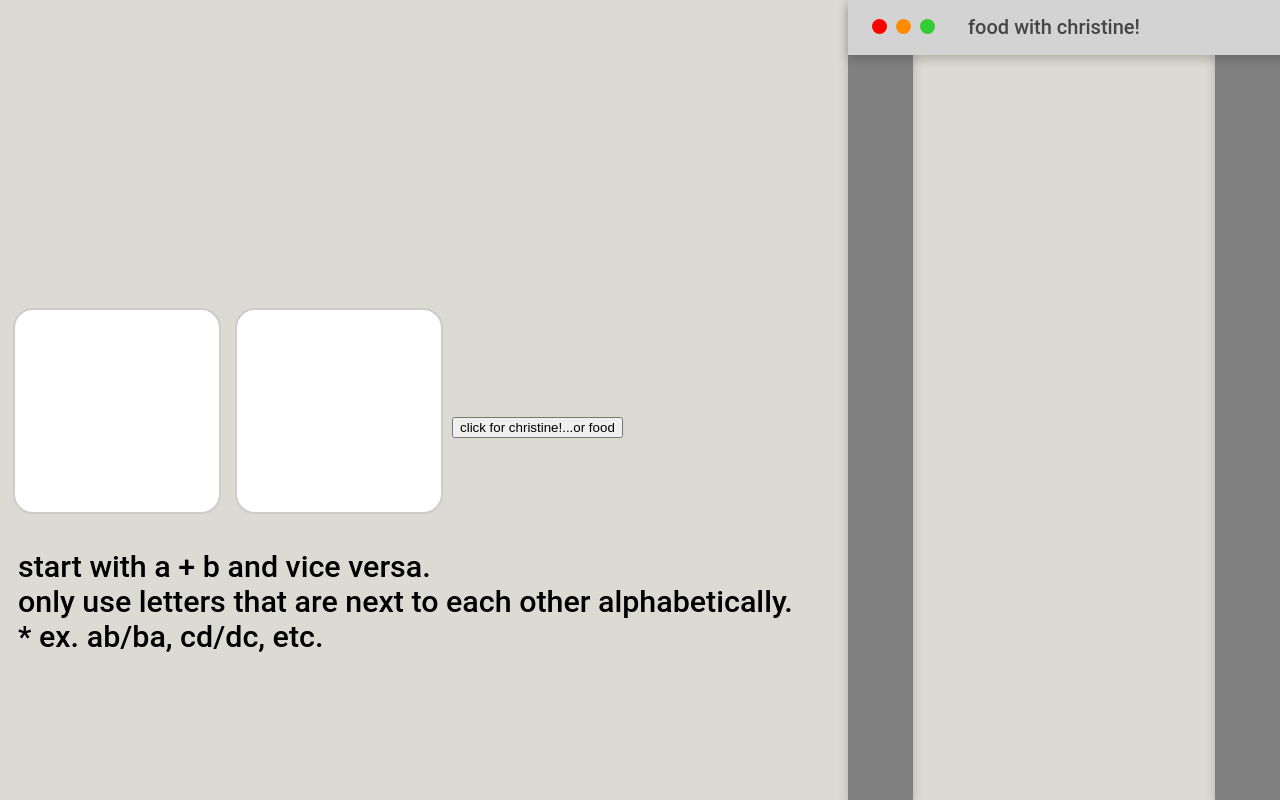
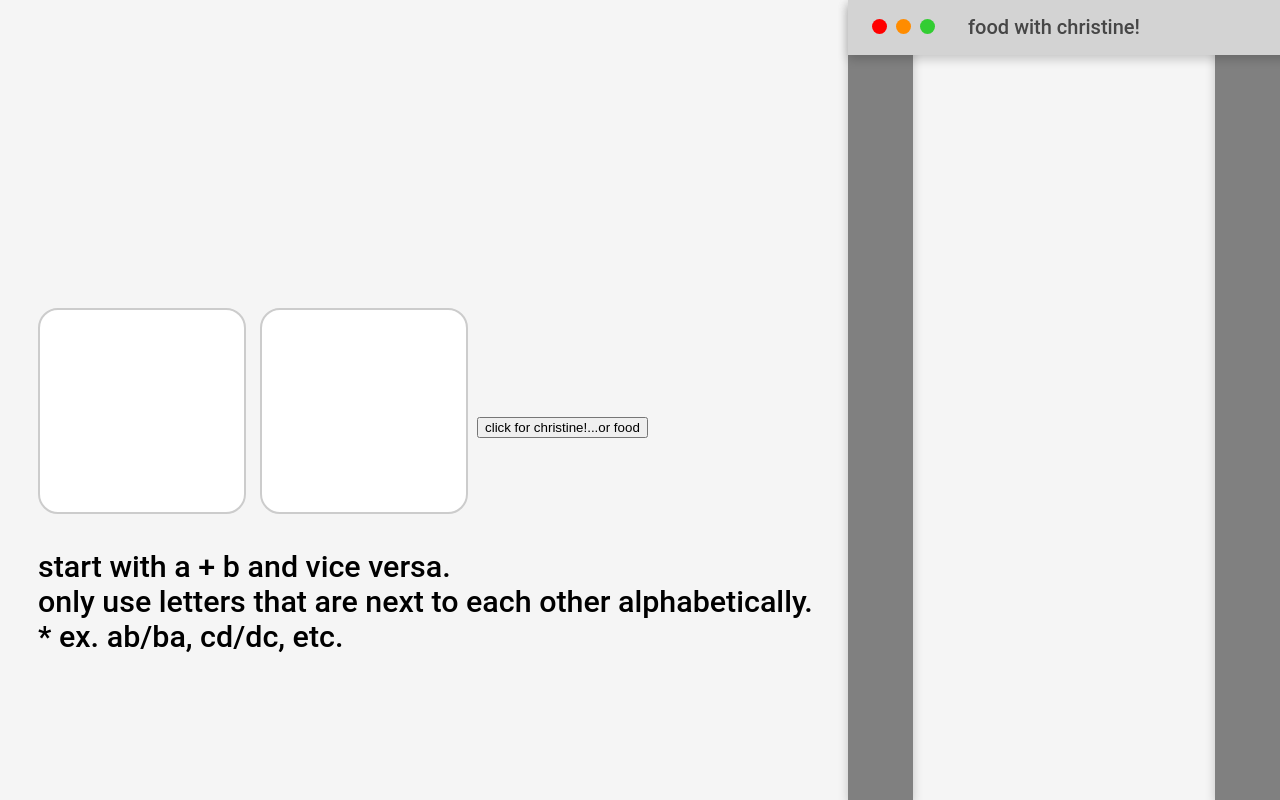
Before and after one commit to jlee098/twoinput, a plain HTML site: page index.html in a window 1280 px wide. Drawn offline with Linux system fonts and the light colour scheme; a web font is replaced by a local one.

Commit message:
minor changes to code

```diff
--- a/index.html
+++ b/index.html
@@ -69,10 +69,6 @@
         ab/ba, cd/dc, etc.
     </div>
 
-    <div class="underinputs">
-
-    </div>
-
 </body>
 
 </html>
--- a/main.css
+++ b/main.css
@@ -6,6 +6,7 @@
      text-align: center;
      margin: 5px;
      margin-top: 5em;
+     margin-left: 30px;
      border: 2px solid #ccc;
      border-radius: 20px;
      outline: none;
@@ -85,7 +86,7 @@
  }
 
  body {
-     background-color: rgb(220, 219, 211);
+     background-color: whitesmoke;
      overflow-x: hidden;
      overflow-y: hidden;
  }
@@ -183,5 +184,7 @@
      font-size: 1.9em;
      margin-top: 1em;
      position: absolute;
-     margin-left: 10px;
+     margin-left: 30px;
+     display: block;
+     visibility: visible;
  }
```
